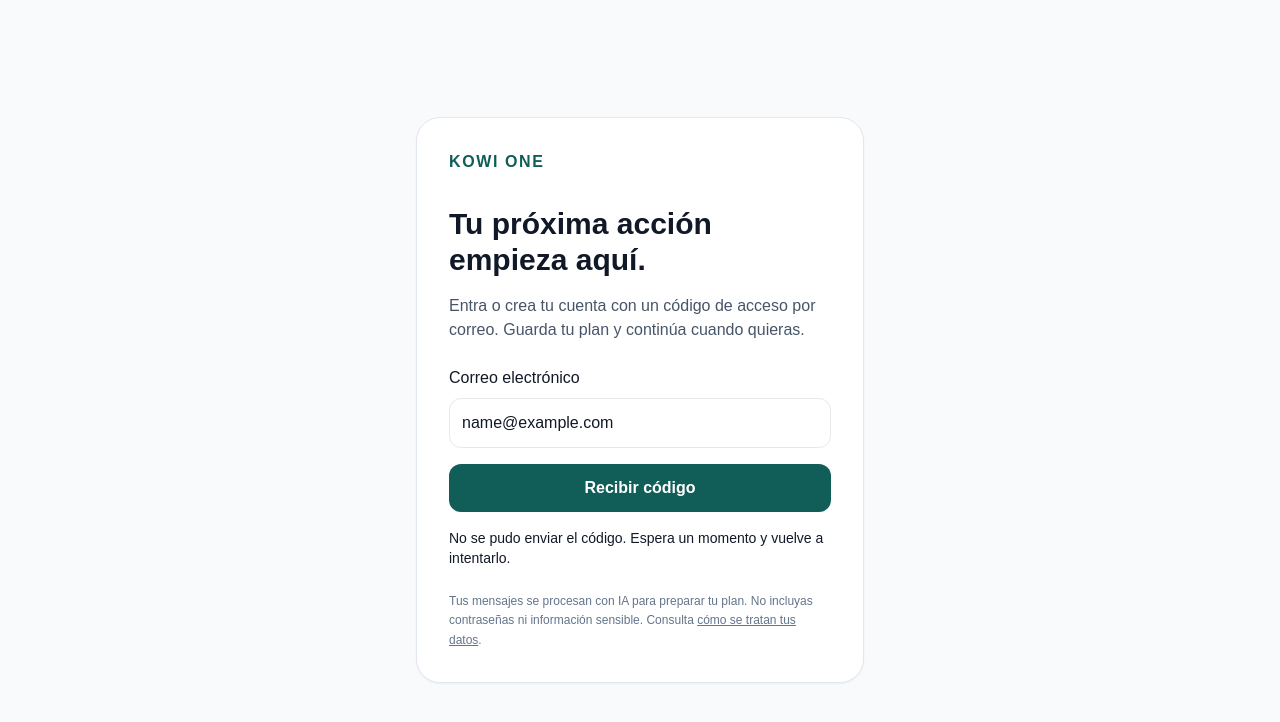
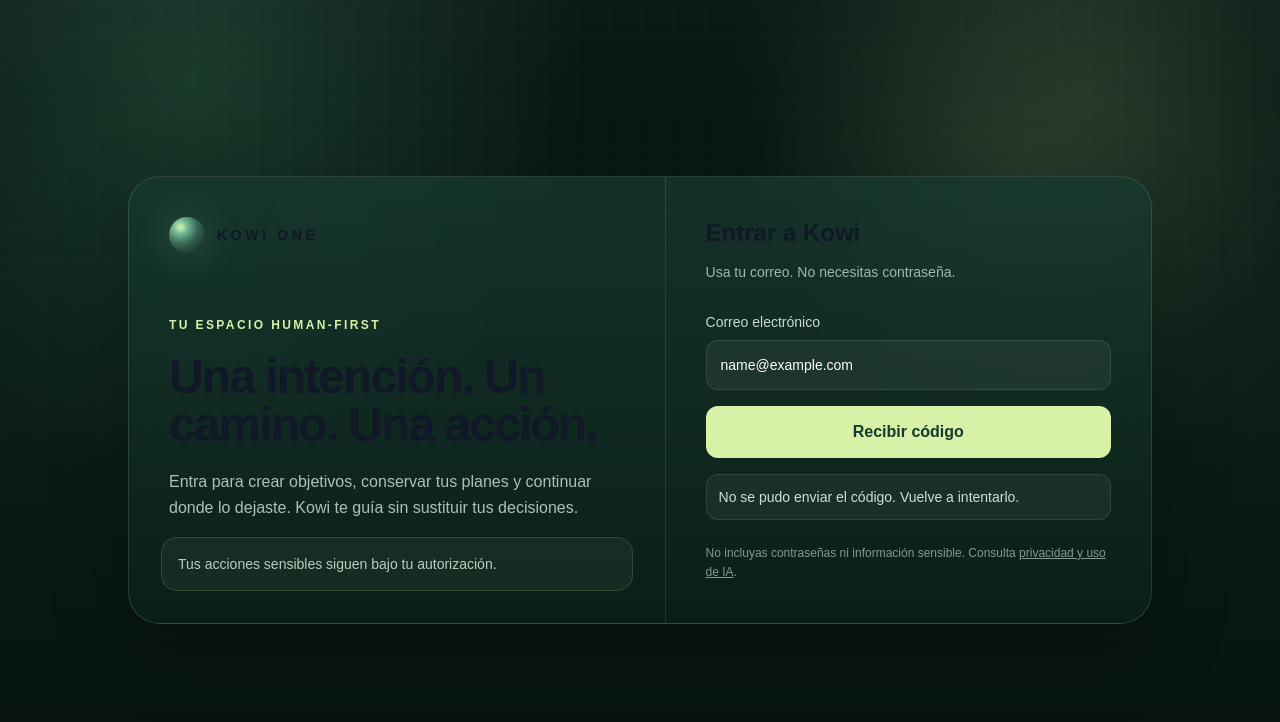
Before and after one commit to KowiFabian/kowi-One-Web, a Next.js app: page /kowi in a window 1280 px wide. Both pictures are taken after typing "name@example.com" into the empty fields and a click on the button "Recibir código". Shown: the top 722 px of the page. Built offline with nearby package versions, Linux system fonts and the light colour scheme; no server answers.

Commit message:
feat: elevate Kowi Human-First MVP experience

```diff
--- a/src/components/AuthGate.tsx
+++ b/src/components/AuthGate.tsx
@@ -14,16 +14,17 @@
   const [busy, setBusy] = useState(false);
   const [notice, setNotice] = useState('');
   const [configured, setConfigured] = useState(true);
+
   useEffect(() => {
     const client = browserSupabase();
     if (!client) { setConfigured(false); setReady(true); return; }
     let active = true;
-    client.auth.getSession().then(({ data }) => {
-      if (active) { setSession(data.session); setReady(true); }
-    }).catch(() => { if (active) { setNotice('No se pudo recuperar la sesión.'); setReady(true); } });
+    client.auth.getSession().then(({ data }) => { if (active) { setSession(data.session); setReady(true); } })
+      .catch(() => { if (active) { setNotice('No se pudo recuperar la sesión.'); setReady(true); } });
     const { data } = client.auth.onAuthStateChange((_event, next) => { if (active) setSession(next); });
     return () => { active = false; data.subscription.unsubscribe(); };
   }, []);
+
   async function submit(event: React.FormEvent) {
     event.preventDefault();
     const client = browserSupabase();
@@ -36,41 +37,54 @@
         setToken('');
       } else {
         const { error } = await client.auth.signInWithOtp({ email, options: { shouldCreateUser: true } });
-        if (error) throw new Error('No se pudo enviar el código. Espera un momento y vuelve a intentarlo.');
+        if (error) throw new Error('No se pudo enviar el código. Vuelve a intentarlo.');
         setSent(true); setNotice('Revisa tu correo e introduce el código de acceso.');
       }
     } catch (error) { setNotice(error instanceof Error ? error.message : 'No se pudo iniciar sesión.'); }
     finally { setBusy(false); }
   }
-  if (!ready) return <main className="p-12" aria-live="polite">Preparando tu espacio…</main>;
+
+  if (!ready) return <main className="grid min-h-screen place-items-center bg-[#071612] text-[#d7f2a7]" aria-live="polite">Preparando Kowi…</main>;
   if (session) return <KowiInterface key={session.user.id} onSignOut={async () => {
     const result = await browserSupabase()?.auth.signOut();
-    if (result?.error) throw new Error('No se pudo cerrar la sesión. Inténtalo de nuevo.');
+    if (result?.error) throw new Error('No se pudo cerrar la sesión.');
     setSession(null);
   }} />;
-  return <main className="min-h-screen grid place-items-center bg-slate-50 px-6 py-16">
-    <section className="w-full max-w-md rounded-3xl border border-slate-200 bg-white p-8 shadow-sm">
-      <Link href="/" className="font-bold tracking-widest text-teal-800">KOWI ONE</Link>
-      <h1 className="mt-8 text-3xl font-semibold">Tu próxima acción empieza aquí.</h1>
-      <p className="mt-4 text-slate-600">Entra o crea tu cuenta con un código de acceso por correo. Guarda tu plan y continúa cuando quieras.</p>
-      {!configured ? <p role="status" className="mt-6 rounded-xl bg-amber-50 p-4">Estamos preparando el acceso a Kowi. Todavía no se pueden crear cuentas.</p> :
-      <form onSubmit={submit} className="mt-6 space-y-4">
-        <label className="block">Correo electrónico
+
+  return <main className="kowi-shell grid min-h-screen place-items-center px-6 py-12">
+    <div className="kowi-grid pointer-events-none absolute inset-0 opacity-40"/>
+    <section className="glass relative z-10 grid w-full max-w-5xl overflow-hidden rounded-[2rem] md:grid-cols-[1.05fr_.95fr]">
+      <div className="relative min-h-[420px] border-b border-white/10 p-8 md:border-b-0 md:border-r md:p-10">
+        <Link href="/" className="flex items-center gap-3"><span className="hero-orb h-9 w-9 rounded-full"/><span className="text-sm font-bold tracking-[.26em]">KOWI ONE</span></Link>
+        <div className="mt-16 max-w-md">
+          <p className="text-xs font-bold uppercase tracking-[.2em] text-[#d7f2a7]">Tu espacio Human‑First</p>
+          <h1 className="mt-5 text-4xl font-semibold tracking-[-.04em] md:text-5xl">Una intención. Un camino. Una acción.</h1>
+          <p className="mt-5 leading-relaxed text-[#abc3b4]">Entra para crear objetivos, conservar tus planes y continuar donde lo dejaste. Kowi te guía sin sustituir tus decisiones.</p>
+        </div>
+        <div className="absolute bottom-8 left-8 right-8 rounded-2xl border border-[#d7f2a7]/15 bg-[#d7f2a7]/5 p-4 text-sm text-[#b8cebf]">Tus acciones sensibles siguen bajo tu autorización.</div>
+      </div>
+
+      <div className="p-8 md:p-10">
+        <h2 className="text-2xl font-semibold">{sent ? 'Introduce tu código' : 'Entrar a Kowi'}</h2>
+        <p className="mt-3 text-sm leading-relaxed text-[#9fb9aa]">{sent ? 'Te hemos enviado un código de acceso al correo indicado.' : 'Usa tu correo. No necesitas contraseña.'}</p>
+        {!configured ? <p role="status" className="mt-6 rounded-xl border border-amber-300/20 bg-amber-100/5 p-4 text-sm text-amber-100">El acceso todavía no está configurado.</p> :
+        <form onSubmit={submit} className="mt-7 space-y-4">
+          <label className="block text-sm text-[#c9dbcf]">Correo electrónico
             <input type="email" autoComplete="email" required maxLength={254} value={email} disabled={busy || sent}
-            onChange={e => setEmail(e.target.value)} className="mt-2 w-full rounded-xl border p-3" />
+              onChange={e => setEmail(e.target.value)} className="mt-2 w-full rounded-xl border border-white/10 bg-white/5 p-3.5 text-white outline-none focus:border-[#d7f2a7]/50" />
           </label>
-        {sent && <label className="block">Código de acceso
+          {sent && <label className="block text-sm text-[#c9dbcf]">Código de acceso
             <input autoComplete="one-time-code" inputMode="numeric" required maxLength={10} value={token}
-            onChange={e => setToken(e.target.value.trim())} className="mt-2 w-full rounded-xl border p-3" />
+              onChange={e => setToken(e.target.value.trim())} className="mt-2 w-full rounded-xl border border-white/10 bg-white/5 p-3.5 text-white outline-none focus:border-[#d7f2a7]/50" />
           </label>}
-        <button disabled={busy} className="w-full rounded-xl bg-teal-800 p-3 font-semibold text-white disabled:opacity-50">
-          {busy ? 'Un momento…' : sent ? 'Entrar a Kowi' : 'Recibir código'}
+          <button disabled={busy} className="w-full rounded-xl bg-[#d7f2a7] p-3.5 font-semibold text-[#15392f] disabled:opacity-50">
+            {busy ? 'Procesando…' : sent ? 'Entrar a Kowi' : 'Recibir código'}
           </button>
-        {sent && <button type="button" disabled={busy} onClick={() => { setSent(false); setToken(''); setNotice(''); }}
-          className="text-sm underline">Cambiar correo o solicitar otro código</button>}
+          {sent && <button type="button" disabled={busy} onClick={() => { setSent(false); setToken(''); setNotice(''); }} className="text-sm text-[#b9ccbf] underline underline-offset-4">Cambiar correo</button>}
         </form>}
-      {notice && <p role="status" className="mt-4 text-sm">{notice}</p>}
-      <p className="mt-6 text-xs leading-relaxed text-slate-500">Tus mensajes se procesan con IA para preparar tu plan. No incluyas contraseñas ni información sensible. Consulta <Link href="/privacidad" className="underline">cómo se tratan tus datos</Link>.</p>
+        {notice && <p role="status" className="mt-4 rounded-xl border border-white/10 bg-white/5 p-3 text-sm text-[#cde1d4]">{notice}</p>}
+        <p className="mt-6 text-xs leading-relaxed text-[#809d8d]">No incluyas contraseñas ni información sensible. Consulta <Link href="/privacidad" className="underline">privacidad y uso de IA</Link>.</p>
+      </div>
     </section>
   </main>;
 }
```
Lines whose indentation alone changed are shown as unchanged.
